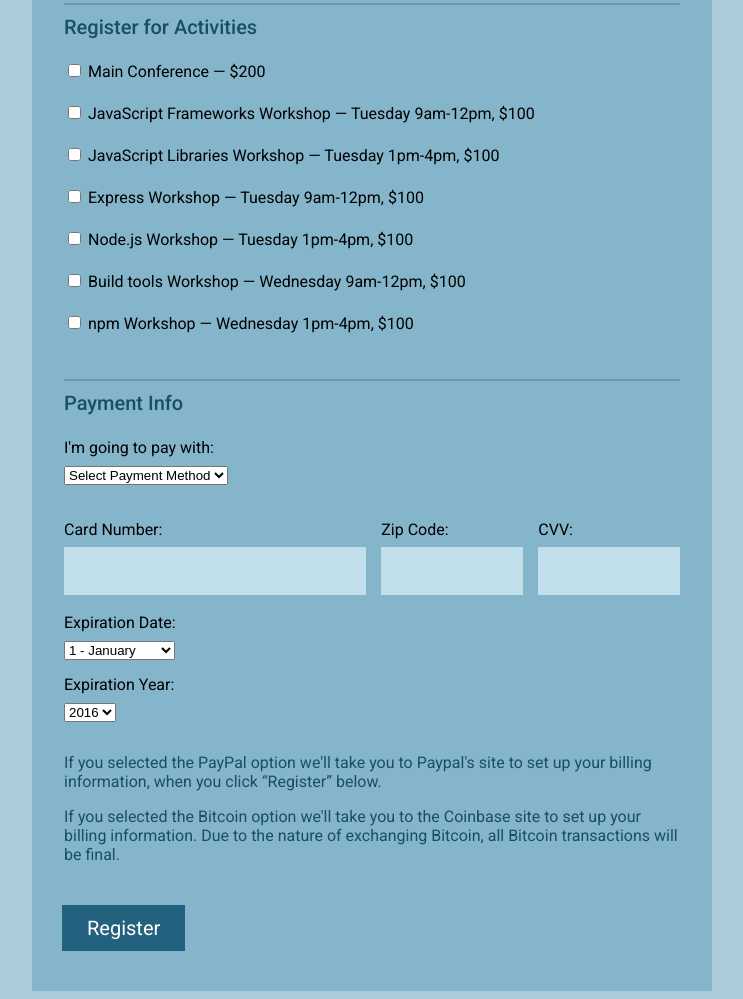
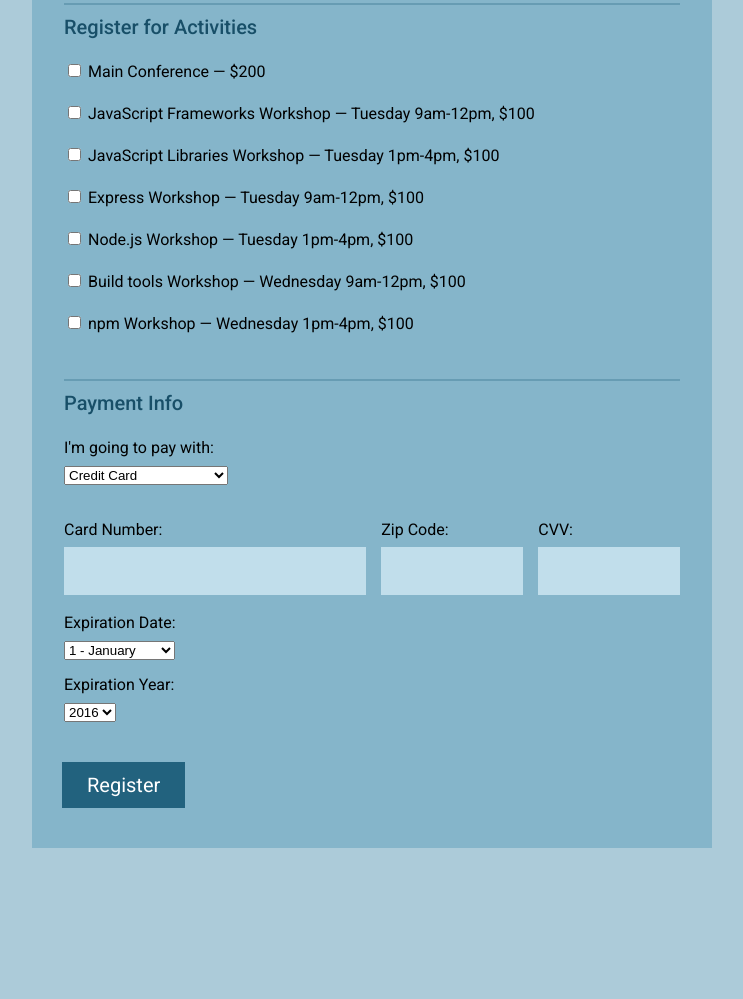
Before and after one commit to maryrobinrose/interactive-form, a plain HTML site: page index.html in a window 1280 px wide. Shown: the part 700-1699 px from the top of the page, without its empty margins (268-1011 px from the left). After the commit the page ends 1556 px from the top, so only its background shows below. Drawn offline with nearby package versions, Linux system fonts and the light colour scheme.

Commit message:
set credit card payment to default

```diff
--- a/js/script.js
+++ b/js/script.js
@@ -149,16 +149,22 @@ $('input[name="npm"]').change(function (event) {
 
 //*** Payment Info ***//
 //Create variables
-const payment = $('#payment');
-const creditCard = $('#credit-card');
-const ccNumber = $('#cc-num');
-const zipCode = $('#zip');
-const ccv = $('#ccv');
-const expMonth = $('#exp-month');
-const expYear = $('#exp-year');
-const payPal = ("fieldset div p")[0];
-const bitCoin = ("fieldset div p")[1];
+const $payment = $('#payment');
+const $creditCard = $('#credit-card');
+const $ccNumber = $('#cc-num');
+const $zipCode = $('#zip');
+const $ccv = $('#ccv');
+const $expMonth = $('#exp-month');
+const $expYear = $('#exp-year');
+const $payPal = $("fieldset div p")[0];
+const $bitCoin = $("fieldset div p")[1];
 
+//Hide PayPal and Bitcoin on page load
+$($payPal).hide();
+$($bitCoin).hide();
+
+//Default select Credit Card option
+$($payment).val('credit card');
 
 
 
```
Also changed, not shown: index.html (line endings or trailing spaces).
